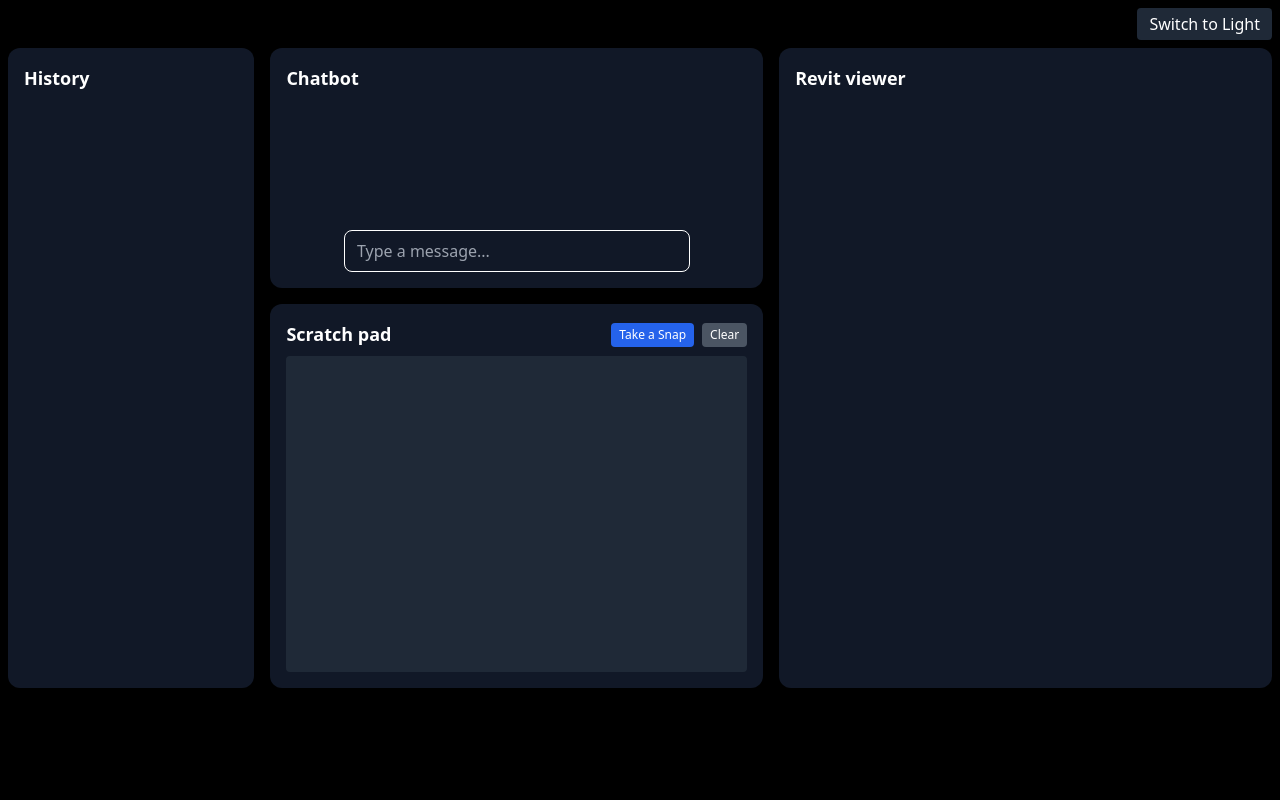
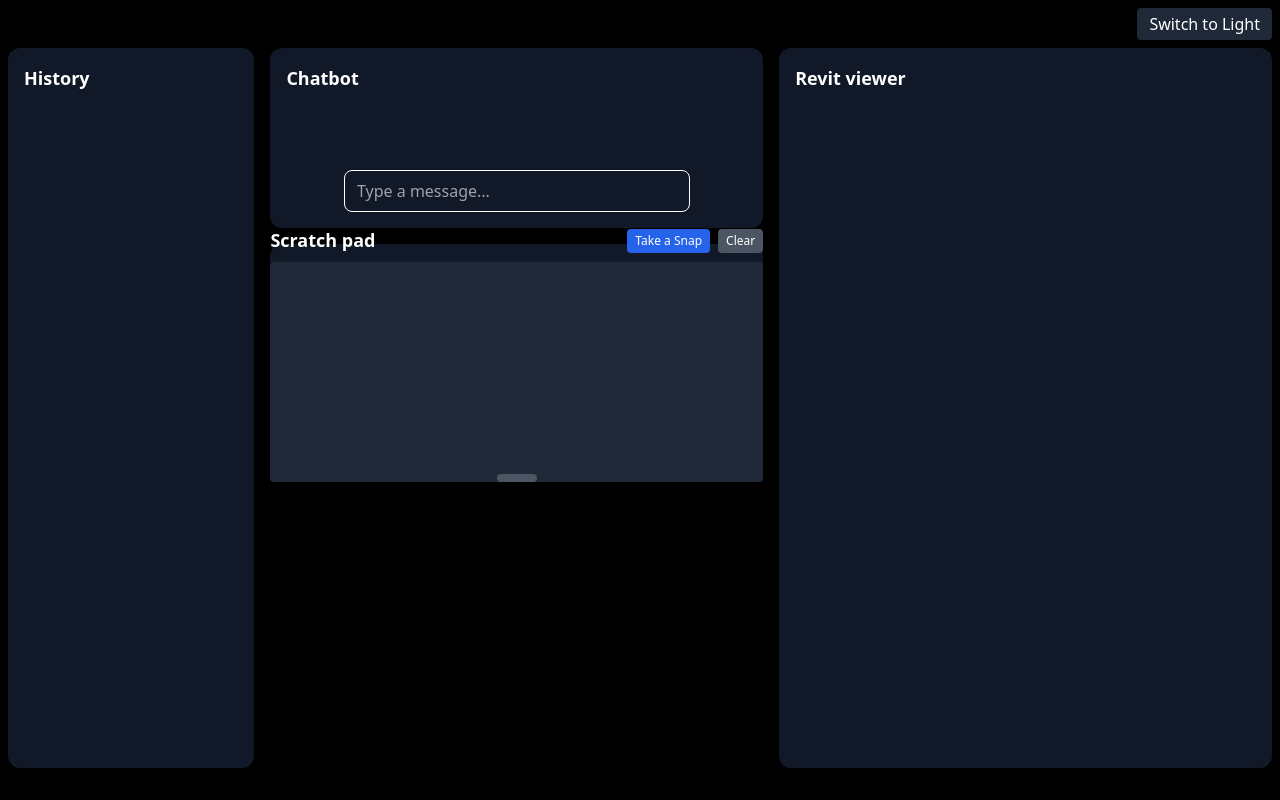
Before and after one commit to dharshan-kumarj/RevitViewer_Frontend, a React (Vite) app: page / in a window 1280 px wide. Built offline with nearby package versions, Linux system fonts and the light colour scheme.

Commit message:
updated Scratchpad

```diff
--- a/src/App.tsx
+++ b/src/App.tsx
@@ -26,55 +26,43 @@ function App() {
         </button>
       </div>
       <div className="
-        grid
-        h-[90vh] w-full
-        gap-4
-        grid-cols-1 grid-rows-[auto_auto_auto_auto]
-        md:grid-cols-[1fr_2fr_2fr] md:grid-rows-[1fr_1fr]
-        md:h-[80vh]
+        grid h-[90vh] w-full gap-4
+        grid-cols-1
+        md:grid-cols-[1fr_2fr_2fr]
       ">
-        {/* History (left, spans 2 rows) */}
+        {/* History (left) */}
         <div className="
           rounded-xl
           p-4
           bg-gray-100 dark:bg-gray-900
           shadow
-          md:row-span-2
+          h-full
         ">
           <History />
         </div>
-        {/* Chatbot (top middle) */}
+        {/* Center column: Chatbot + ScratchPad */}
+        <div className="flex flex-col h-full gap-4">
+          {/* Chatbot - fixed height */}
+          <div className="rounded-xl bg-gray-100 dark:bg-gray-900 shadow p-4" style={{ height: 180 }}>
+            <Chatbot />
+          </div>
+          {/* ScratchPad - resizable */}
+          <div className="flex-1 min-h-[120px]">
+            <ScratchPad />
+          </div>
+        </div>
+        {/* RevitViewer (right) */}
         <div className="
           rounded-xl
           p-4
           bg-gray-100 dark:bg-gray-900
           shadow
-        ">
-          <Chatbot />
-        </div>
-        {/* Revit viewer (right, spans 2 rows) */}
-        <div className="
-          rounded-xl
-          p-4
-          bg-gray-100 dark:bg-gray-900
-          shadow
-          md:row-span-2
+          h-full
         ">
           <RevitViewer />
-        </div>
-        {/* Scratch pad (bottom middle) */}
-        <div className="
-          rounded-xl
-          p-4
-          bg-gray-100 dark:bg-gray-900
-          shadow
-          md:col-start-2
-        ">
-          <ScratchPad />
         </div>
       </div>
     </div>
   );
 }
-
 export default App;
--- a/src/components/pages/Chatbot.tsx
+++ b/src/components/pages/Chatbot.tsx
@@ -4,7 +4,6 @@ const Chatbot: React.FC = () => {
   return (
     <div className="flex flex-col h-full w-full justify-between">
       <span className="text-lg font-bold">Chatbot</span>
-      {/* Fake Chat input for mockup */}
       <div className="flex-1" />
       <div className="flex justify-center mt-2">
         <input
--- a/src/components/pages/Scratchpad.tsx
+++ b/src/components/pages/Scratchpad.tsx
@@ -1,9 +1,33 @@
 import React, { useRef, useState, useEffect } from "react";
+
+type Point = { x: number; y: number };
+type Path = Point[];
+
+const getTheme = () =>
+  document.documentElement.classList.contains("dark") ? "dark" : "light";
+
+const MIN_HEIGHT = 120;
+const MAX_HEIGHT = 600;
+const DEFAULT_HEIGHT = 220;
 
 const ScratchPad: React.FC = () => {
   const canvasRef = useRef<HTMLCanvasElement>(null);
   const parentRef = useRef<HTMLDivElement>(null);
+
+  const [theme, setTheme] = useState<"dark" | "light">(getTheme());
   const [drawing, setDrawing] = useState(false);
+  const [paths, setPaths] = useState<Path[]>([]);
+  const [currentPath, setCurrentPath] = useState<Path>([]);
+  const [height, setHeight] = useState<number>(DEFAULT_HEIGHT);
+  const [resizing, setResizing] = useState(false);
+
+  // Listen for theme change
+  useEffect(() => {
+    const updateTheme = () => setTheme(getTheme());
+    const observer = new MutationObserver(updateTheme);
+    observer.observe(document.documentElement, { attributes: true, attributeFilter: ["class"] });
+    return () => observer.disconnect();
+  }, []);
 
   // Resize canvas to fill parent
   useEffect(() => {
@@ -16,17 +40,45 @@ const ScratchPad: React.FC = () => {
         canvas.height = parent.offsetHeight * dpr;
         canvas.style.width = "100%";
         canvas.style.height = "100%";
-        const ctx = canvas.getContext("2d");
-        if (ctx) ctx.setTransform(1, 0, 0, 1, 0, 0); // Reset transform for sharp drawing
+        redrawAll();
       }
     };
     resizeCanvas();
     window.addEventListener("resize", resizeCanvas);
     return () => window.removeEventListener("resize", resizeCanvas);
-  }, []);
+    // eslint-disable-next-line
+  }, [paths, theme, height]);
 
-  // Drawing logic
-  const getPos = (e: React.MouseEvent) => {
+  // Redraw all paths when theme or paths change
+  useEffect(() => {
+    redrawAll();
+    // eslint-disable-next-line
+  }, [theme, paths]);
+
+  // Resizing logic
+  useEffect(() => {
+    const onMove = (e: MouseEvent) => {
+      if (!resizing || !parentRef.current) return;
+      const parent = parentRef.current;
+      const rect = parent.getBoundingClientRect();
+      let newHeight = e.clientY - rect.top;
+      if (newHeight < MIN_HEIGHT) newHeight = MIN_HEIGHT;
+      if (newHeight > MAX_HEIGHT) newHeight = MAX_HEIGHT;
+      setHeight(newHeight);
+    };
+    const onUp = () => setResizing(false);
+
+    if (resizing) {
+      window.addEventListener("mousemove", onMove);
+      window.addEventListener("mouseup", onUp);
+    }
+    return () => {
+      window.removeEventListener("mousemove", onMove);
+      window.removeEventListener("mouseup", onUp);
+    };
+  }, [resizing]);
+
+  const getCanvasPos = (e: React.MouseEvent) => {
     const canvas = canvasRef.current;
     if (!canvas) return { x: 0, y: 0 };
     const rect = canvas.getBoundingClientRect();
@@ -37,34 +89,69 @@ const ScratchPad: React.FC = () => {
     };
   };
 
-  const startDraw = (e: React.MouseEvent) => {
+  const handlePointerDown = (e: React.MouseEvent) => {
     setDrawing(true);
+    const pos = getCanvasPos(e);
+    setCurrentPath([pos]);
+  };
+
+  const handlePointerMove = (e: React.MouseEvent) => {
+    if (!drawing) return;
+    const pos = getCanvasPos(e);
+    setCurrentPath(path => {
+      const newPath = [...path, pos];
+      drawPathSegment(path[path.length - 1], pos, theme);
+      return newPath;
+    });
+  };
+
+  const handlePointerUp = () => {
+    if (drawing && currentPath.length > 1) {
+      setPaths(paths => [...paths, currentPath]);
+    }
+    setCurrentPath([]);
+    setDrawing(false);
+  };
+
+  // Draw a segment (only when drawing)
+  const drawPathSegment = (from: Point, to: Point, mode: "dark" | "light") => {
+    const canvas = canvasRef.current;
+    if (!canvas || !from || !to) return;
+    const ctx = canvas.getContext("2d");
+    if (!ctx) return;
+    ctx.strokeStyle = mode === "dark" ? "#fff" : "#000";
+    ctx.lineWidth = 3;
+    ctx.lineCap = "round";
+    ctx.beginPath();
+    ctx.moveTo(from.x, from.y);
+    ctx.lineTo(to.x, to.y);
+    ctx.stroke();
+  };
+
+  // Redraw all paths according to current theme
+  const redrawAll = () => {
     const canvas = canvasRef.current;
     if (!canvas) return;
     const ctx = canvas.getContext("2d");
     if (!ctx) return;
-    const { x, y } = getPos(e);
-    ctx.beginPath();
-    ctx.moveTo(x, y);
+    ctx.clearRect(0, 0, canvas.width, canvas.height);
+    ctx.save();
+    ctx.strokeStyle = theme === "dark" ? "#fff" : "#000";
+    ctx.lineWidth = 3;
+    ctx.lineCap = "round";
+    for (const path of paths) {
+      if (path.length < 2) continue;
+      ctx.beginPath();
+      ctx.moveTo(path[0].x, path[0].y);
+      for (let i = 1; i < path.length; ++i) {
+        ctx.lineTo(path[i].x, path[i].y);
+      }
+      ctx.stroke();
+    }
+    ctx.restore();
   };
 
-  const draw = (e: React.MouseEvent) => {
-    if (!drawing) return;
-    const canvas = canvasRef.current;
-    if (!canvas) return;
-    const ctx = canvas.getContext("2d");
-    if (!ctx) return;
-    const { x, y } = getPos(e);
-    ctx.lineTo(x, y);
-    ctx.strokeStyle = "#fff";
-    ctx.lineWidth = 3;
-    ctx.lineCap = "round";
-    ctx.stroke();
-  };
-
-  const endDraw = () => setDrawing(false);
-
-  // Snap logic: Download canvas as image
+  // Download as image
   const handleSnap = () => {
     const canvas = canvasRef.current;
     if (!canvas) return;
@@ -75,20 +162,22 @@ const ScratchPad: React.FC = () => {
     link.click();
   };
 
-  // Clear canvas
+  // Clear everything
   const handleClear = () => {
+    setPaths([]);
+    setCurrentPath([]);
     const canvas = canvasRef.current;
-    if (!canvas) return;
-    const ctx = canvas.getContext("2d");
-    if (!ctx) return;
-    ctx.clearRect(0, 0, canvas.width, canvas.height);
+    if (canvas) {
+      const ctx = canvas.getContext("2d");
+      if (ctx) ctx.clearRect(0, 0, canvas.width, canvas.height);
+    }
   };
 
   return (
     <div
       ref={parentRef}
-      className="flex flex-col items-center justify-center w-full h-full relative"
-      style={{ minHeight: 0, minWidth: 0, flex: 1 }}
+      className="flex flex-col items-center justify-center w-full relative select-none rounded-xl bg-gray-100 dark:bg-gray-900 shadow"
+      style={{ minHeight: MIN_HEIGHT, height, maxHeight: MAX_HEIGHT, transition: "height 0.1s" }}
     >
       <div className="flex w-full justify-between items-center mb-2 z-10 pointer-events-none">
         <span className="text-lg font-bold pointer-events-auto">Scratch pad</span>
@@ -111,11 +200,19 @@ const ScratchPad: React.FC = () => {
         ref={canvasRef}
         className="w-full h-full rounded bg-transparent dark:bg-gray-800"
         style={{ touchAction: "none", cursor: "crosshair", flex: 1 }}
-        onMouseDown={startDraw}
-        onMouseMove={draw}
-        onMouseUp={endDraw}
-        onMouseLeave={endDraw}
-      ></canvas>
+        onMouseDown={handlePointerDown}
+        onMouseMove={handlePointerMove}
+        onMouseUp={handlePointerUp}
+        onMouseLeave={handlePointerUp}
+      />
+      {/* resize handle at the bottom */}
+      <div
+        className="w-full flex justify-center cursor-row-resize select-none"
+        style={{ height: "18px", marginTop: "-8px", zIndex: 20, position: "relative" }}
+        onMouseDown={() => setResizing(true)}
+      >
+        <div className="w-10 h-2 bg-gray-400 dark:bg-gray-600 rounded-full" />
+      </div>
     </div>
   );
 };
```
